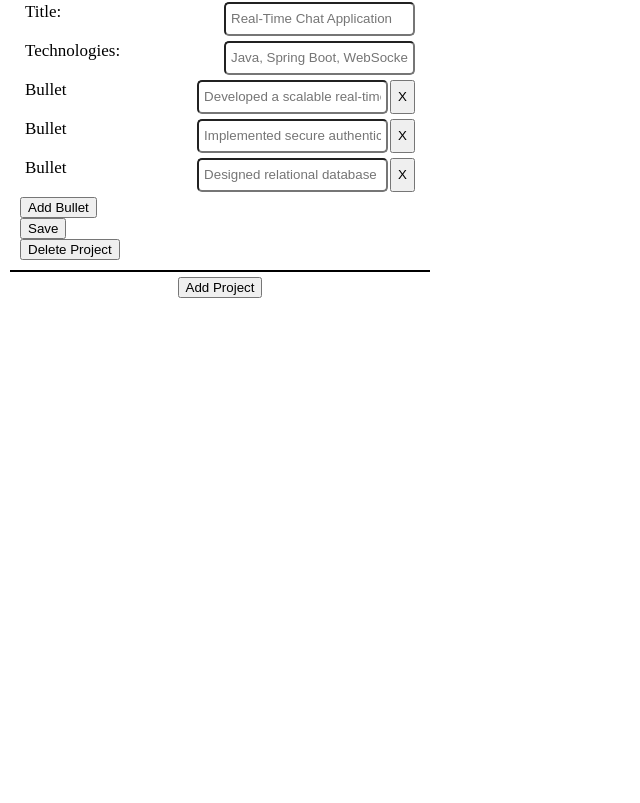
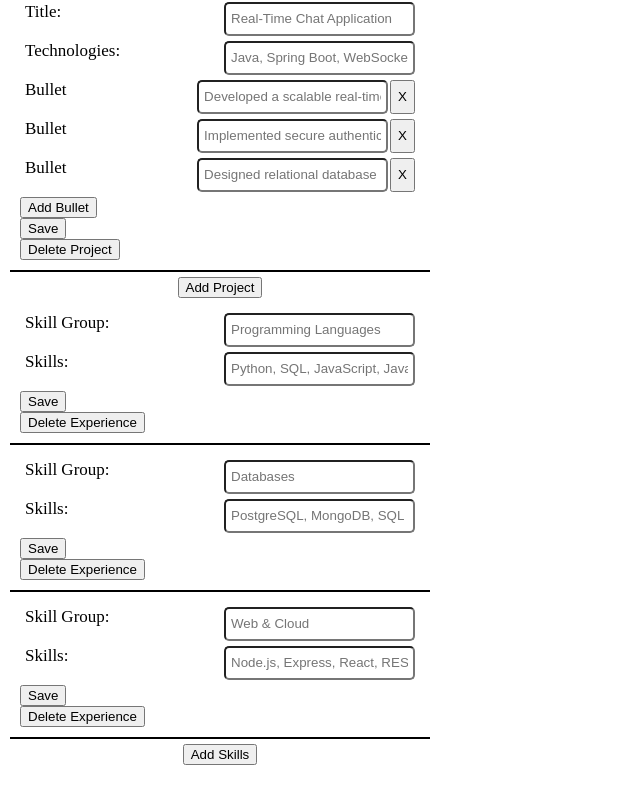
Before and after one commit to AbdirahmanFree/CV-Application, a React (Vite) app: page / in a window 1280 px wide. Shown: the part 1906-2709 px from the top of the page, without its empty margins (0-640 px from the left). Before the commit the page ends 2254 px from the top, so only its background shows below. Built offline with nearby package versions, Linux system fonts and the light colour scheme.

Commit message:
build the collection of skilld in builer

```diff
--- a/src/components/Builder.jsx
+++ b/src/components/Builder.jsx
@@ -3,7 +3,7 @@ import { EducationSection } from './BuilderComponents/EducationSection'
 import { ExperienceCollection } from './BuilderComponents/ExperienceCollection'
 import { PersonalSection } from './BuilderComponents/PersonalSection'
 import { ProjectCollection } from './BuilderComponents/ProjectCollection'
-
+import { SkillCollection } from './BuilderComponents/SkillCollection'
 
 function Builder({cvData, setCvData}){
     return (
@@ -12,6 +12,7 @@ function Builder({cvData, setCvData}){
             <EducationSection sectionData={cvData.education} setCvData={setCvData} />
             <ExperienceCollection collectionData={cvData.experience} setCvData={setCvData}/>
             <ProjectCollection collectionData={cvData.projects} setCvData={setCvData} />
+            <SkillCollection collectionData={cvData.skills} setCvData={setCvData} />
         </div>
     )
 }
--- a/src/components/BuilderComponents/SkillCollection.jsx
+++ b/src/components/BuilderComponents/SkillCollection.jsx
@@ -1,40 +1,41 @@
+import { SkillSection } from "./SkillSection";
 import '../../styles/BuilderSection.css'
 
-function SkillSection({sectionData, setCvData}){
-     function handleSubmit(e){
-        const form = e.target
-        const type = form.type.value
-        const skills = form.skills.value
+function SkillCollection({collectionData, setCvData}){
 
-        setCvData(prev => (
+    function deleteSection(id){
+        const newCollection = collectionData.filter(section => section.id != id)
+        setCvData(prev => ({...prev, 'skills': newCollection}))
+    }
+
+    function addSection(){
+        const newCollection = [
+            ...collectionData,
+            {
+                'id': crypto.randomUUID(),
+                'type' : '',
+                'skills' : '',
+            }
+         ]
+         setCvData( prev => (
             {
                 ...prev,
-                'skills': prev.skills.map(skill => (
-                    skill.id == sectionData.id ? {
-                        ...skill,
-                        'type': type,
-                        'skills': skills
-                    } : skill
-                ))
+                'skills': newCollection
             }
-        ))
-     }
-
-     return (
-        <form className='skill' onSubmit={handleSubmit}>
-            <div className='field'>
-                <label htmlFor="type">Skill Group: </label>
-                <input type='text' name='type' id='type' placeholder={sectionData.type}/>
+         ))
+    }
+    return (
+        <>
+            {collectionData.map(section => (
+                <div key={section.id} className="section">
+                    <SkillSection sectionData={section} setCvData={setCvData}/>
+                    <button type="button" onClick={() => deleteSection(section.id) }>Delete Experience</button>
+                </div>
+            ))}
+            <div className="AddSection">
+                <button type="button" onClick={addSection}>Add Skills</button>
             </div>
-            <div className='field'>
-                <label htmlFor="skills">Skills: </label>
-                <input type='text' name='skills' id='skills' placeholder={sectionData.skills}/>
-            </div>
-
-            <button type='submit'>Save</button>
-        </form>
-     )
-
+        </>
+    )
 }
-
-export {SkillSection}
+export {SkillCollection}
--- a/src/components/BuilderComponents/SkillSection.jsx
+++ b/src/components/BuilderComponents/SkillSection.jsx
@@ -1 +1,41 @@
-import { SkillSection } from "./SkillCollection";
+import '../../styles/BuilderSection.css'
+
+function SkillSection({sectionData, setCvData}){
+     function handleSubmit(e){
+        e.preventDefault()
+        const form = e.target
+        const type = form.type.value
+        const skills = form.skills.value
+
+        setCvData(prev => (
+            {
+                ...prev,
+                'skills': prev.skills.map(skill => (
+                    skill.id == sectionData.id ? {
+                        ...skill,
+                        'type': type,
+                        'skills': skills
+                    } : skill
+                ))
+            }
+        ))
+     }
+
+     return (
+        <form className='skill' onSubmit={handleSubmit}>
+            <div className='field'>
+                <label htmlFor="type">Skill Group: </label>
+                <input type='text' name='type' id='type' placeholder={sectionData.type}/>
+            </div>
+            <div className='field'>
+                <label htmlFor="skills">Skills: </label>
+                <input type='text' name='skills' id='skills' placeholder={sectionData.skills}/>
+            </div>
+
+            <button type='submit'>Save</button>
+        </form>
+     )
+
+}
+
+export {SkillSection}
```
